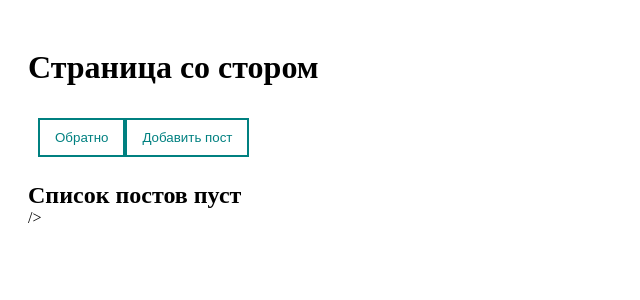
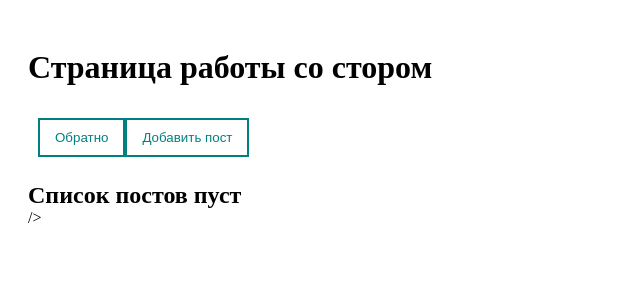
Before and after one commit to Sandreykina/blog-on-vue, a Vue app: page /store in a window 1280 px wide. Shown: the top 300 px of the page, without its empty margins (0-640 px from the left). Built offline with nearby package versions, Linux system fonts and the light colour scheme.

Commit message:
add post from store

```diff
--- a/src/components/pages/PostsPageWithStore.vue
+++ b/src/components/pages/PostsPageWithStore.vue
@@ -1,27 +1,27 @@
 <template>
   <div>
-    <h1>Страница со стором</h1>
+    <h1>Страница работы со стором</h1>
     <div class="app__btns">
       <my-button @click="$router.back"> Обратно </my-button>
       <my-button @click="showPopup"> Добавить пост </my-button>
-      <!-- <my-select v-model="selectedSort" :options="sortOptions" /> -->
+      <!-- <my-select model-value="selectedSort" @update="" :options="sortOptions" /> -->
     </div>
-    <!-- <my-popup v-model:show="popupVisible">
+    <my-popup v-model:show="popupVisible">
       <post-form @add="addPost">Создание поста</post-form>
-    </my-popup> -->
+    </my-popup>
     <post-list :posts="posts" v-if="!isPostLoading">
     </post-list>/>
   </div>
 </template>
 
 <script>
-// import PostForm from "@/components/PostForm";
+import PostForm from "@/components/PostForm";
 import PostList from "@/components/PostList";
 import { mapState, mapGetters, mapActions, mapMutations } from "vuex";
 
 export default {
   components: {
-    // PostForm,
+    PostForm,
     PostList
 },
   data() {
```
